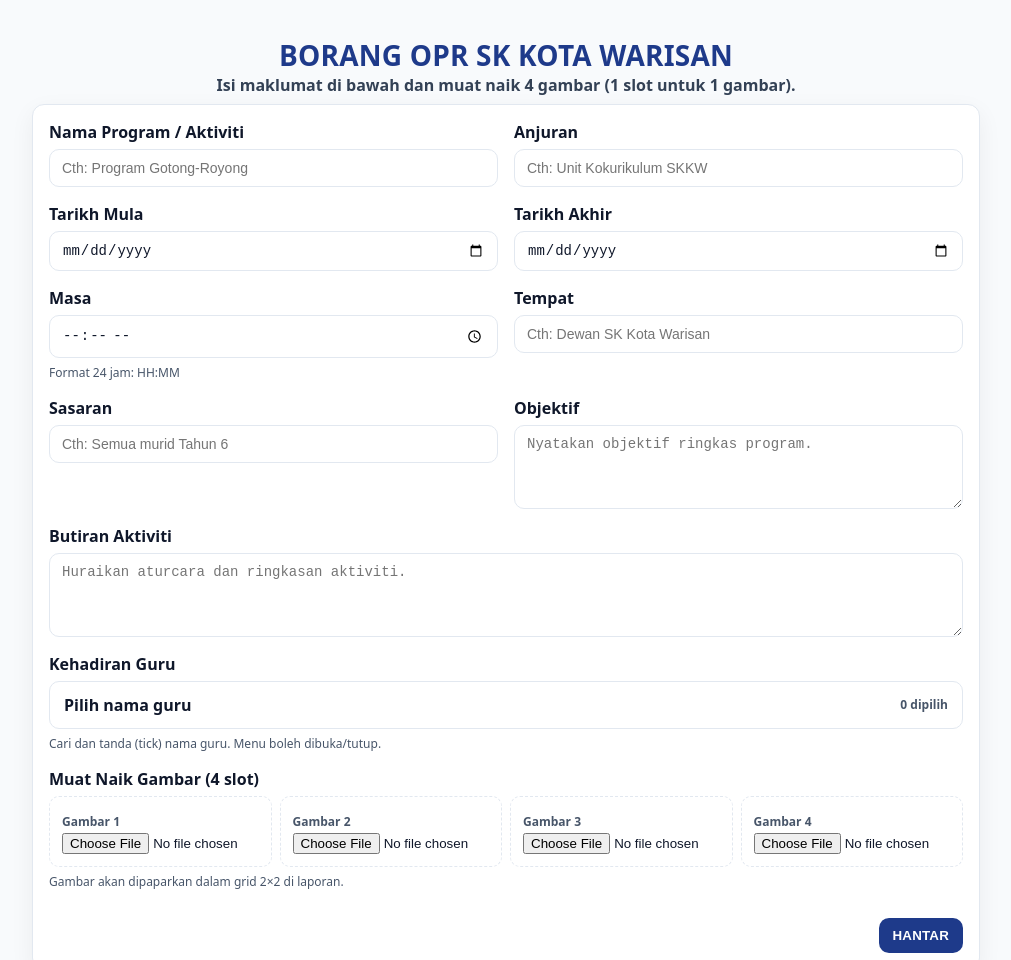
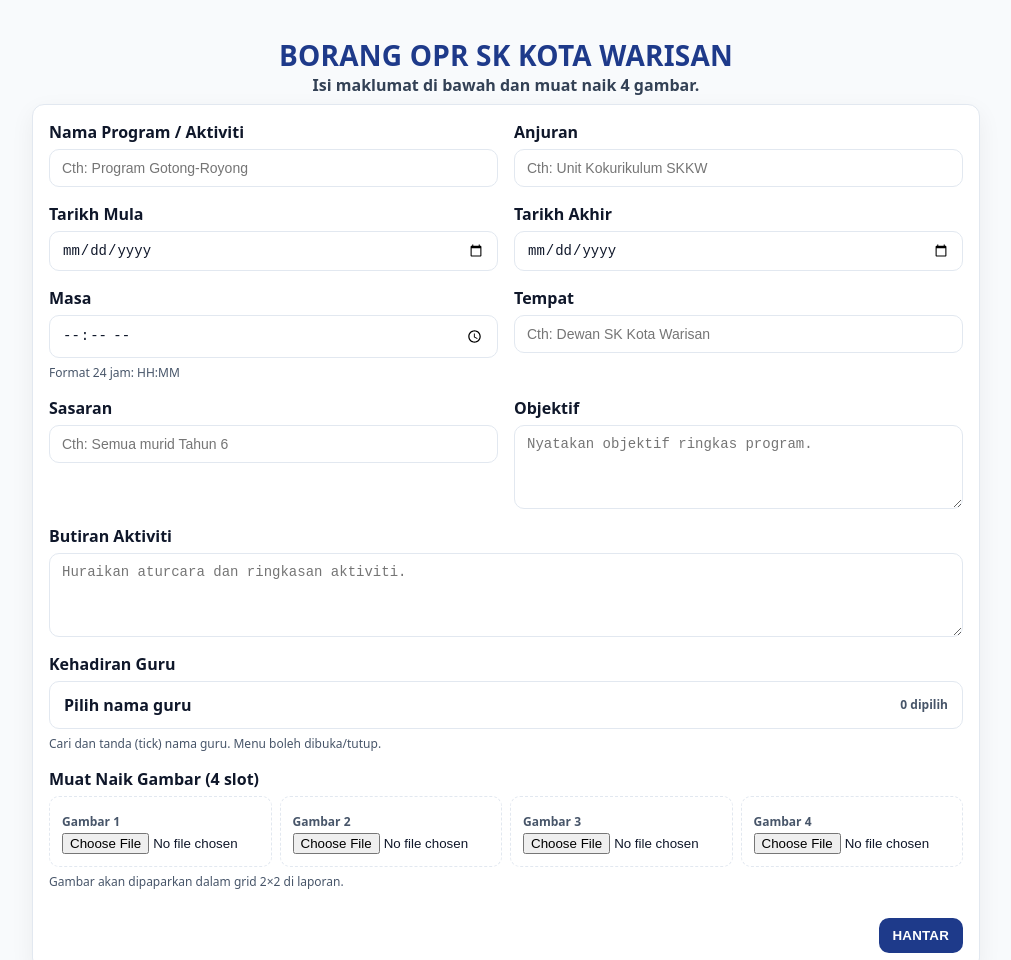
Before and after one commit to hafizabdulmalek/oprgeneratorskkw, a plain HTML site: page index.html in a window 1280 px wide. Shown: the top 960 px of the page, without its empty margins (134-1145 px from the left). Drawn offline with Linux system fonts and the light colour scheme.

Commit message:
index.html

```diff
--- a/index.html
+++ b/index.html
@@ -113,7 +113,7 @@
     <header class="app-header">
 
       <h1>BORANG OPR SK KOTA WARISAN</h1>
-      <div class="sub">Isi maklumat di bawah dan muat naik 4 gambar (1 slot untuk 1 gambar).</div>
+      <div class="sub">Isi maklumat di bawah dan muat naik 4 gambar.</div>
     </header>
 
     <div class="card">
```
